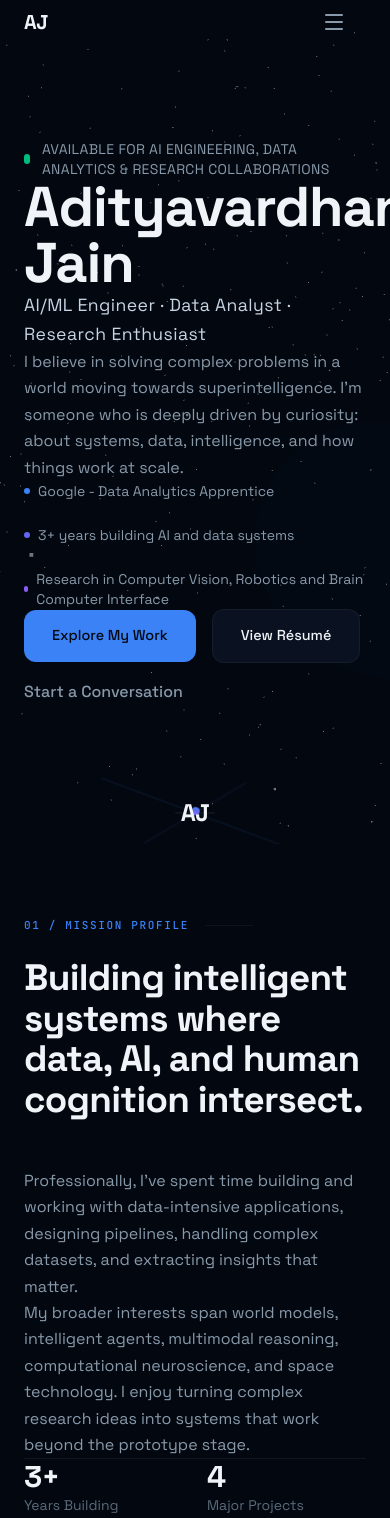
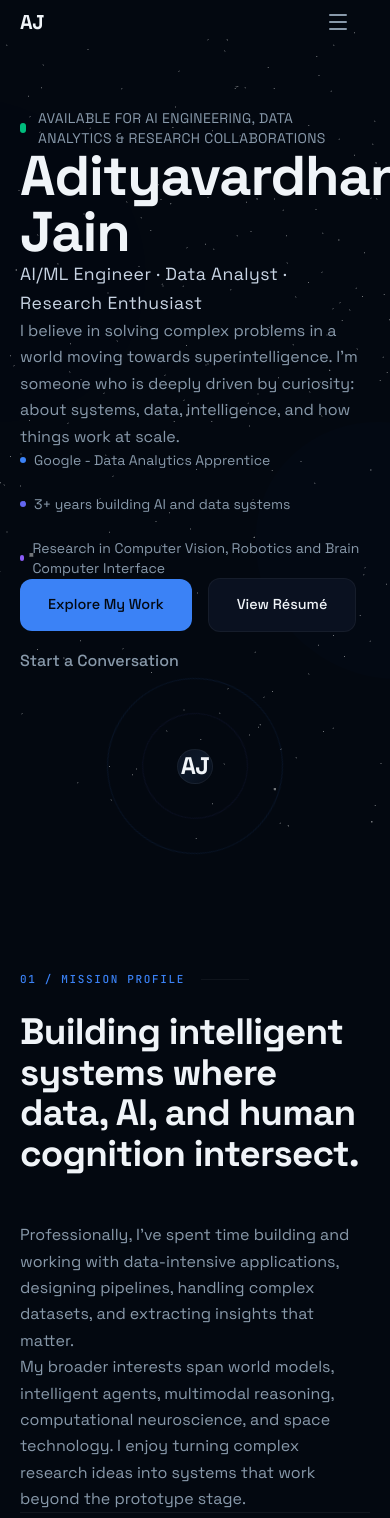
Before and after one commit to Adityavardhanjain/adityavardhanjain, a Next.js app: page / in a window 390 px wide. Shown: the top 1518 px of the page. Built offline with nearby package versions, Linux system fonts and the light colour scheme.

Commit message:
Improve mobile portfolio layout

```diff
--- a/src/app/globals.css
+++ b/src/app/globals.css
@@ -126,32 +126,6 @@ body {
 }
 
 /* ========================================
-   BASE RESET
-   ======================================== */
-*, *::before, *::after {
-  margin: 0;
-  padding: 0;
-  box-sizing: border-box;
-}
-
-html {
-  scroll-behavior: smooth;
-  -webkit-text-size-adjust: 100%;
-}
-
-body {
-  background: var(--bg-primary);
-  color: var(--text-primary);
-  font-family: var(--font-space-grotesk), system-ui, sans-serif;
-  font-size: var(--text-body);
-  line-height: var(--leading-body);
-  -webkit-font-smoothing: antialiased;
-  -moz-osx-font-smoothing: grayscale;
-  min-height: 100dvh;
-  overflow-x: hidden;
-}
-
-/* ========================================
    PAGE CONTAINER SYSTEM
    Per specification: width: min(1180px, calc(100% - 48px))
    ======================================== */
@@ -190,6 +164,18 @@ body {
   max-width: var(--container-max);
   margin-inline: auto;
   padding-inline: var(--container-padding);
+}
+
+.command-center__mobile-orbit {
+  display: flex;
+  justify-content: center;
+  padding-top: 0.75rem;
+}
+
+.command-center__orbit-shell {
+  position: relative;
+  width: min(52vw, 11rem);
+  aspect-ratio: 1;
 }
 
 /* ========================================
@@ -730,7 +716,7 @@ body {
 
 /* Mobile research interest grid */
 .research-interest-grid {
-  display: grid;
+  display: none;
   grid-template-columns: repeat(2, minmax(0, 1fr));
   gap: 12px;
   margin-top: 24px;
@@ -767,7 +753,7 @@ body {
 }
 
 /* Responsive Research Layout */
-@media (max-width: 850px) {
+@media (max-width: 1023px) {
   .research-layout {
     grid-template-columns: 1fr;
   }
@@ -780,12 +766,34 @@ body {
     display: none;
   }
 
-  .research-interest-grid {
+  .research-mobile-fallback {
     display: grid;
   }
 }
 
 @media (max-width: 600px) {
+  :root {
+    --container-padding: 1.25rem;
+    --section-padding: clamp(3.75rem, 14vw, 5rem);
+  }
+
+  .page-container {
+    width: min(var(--container-max), calc(100% - 2.5rem));
+  }
+
+  .command-center {
+    align-items: flex-start;
+  }
+
+  .command-center .container-content {
+    padding-top: 6.75rem;
+    padding-bottom: 3.5rem;
+  }
+
+  .command-center__mobile-orbit {
+    padding-top: 0.25rem;
+  }
+
   .research-interest-grid {
     grid-template-columns: 1fr;
   }
--- a/src/components/CommandCenter.tsx
+++ b/src/components/CommandCenter.tsx
@@ -7,7 +7,7 @@ export default function CommandCenter() {
   const { hero } = content;
 
   return (
-    <section id="home" className="min-h-[100svh] flex items-center relative overflow-hidden">
+    <section id="home" className="command-center min-h-[100svh] flex items-center relative overflow-hidden">
       {/* Subtle atmospheric glow */}
       <div className="absolute inset-0 pointer-events-none overflow-hidden">
         <div className="absolute top-1/3 left-1/2 -translate-x-1/2 -translate-y-1/2 w-[150vw] h-[150vw] bg-gradient-radial from-[rgba(59,130,246,0.03)] via-transparent to-transparent" />
@@ -84,12 +84,24 @@ export default function CommandCenter() {
                 )
               ))}
             </div>
+
+            {/* Keeping this in normal document flow prevents it from colliding with
+                longer hero copy on short mobile screens. */}
+            <div className="command-center__mobile-orbit lg:hidden" aria-hidden="true">
+              <div className="command-center__orbit-shell">
+                <div className="absolute inset-0 rounded-full border border-[rgba(59,130,246,0.10)] animate-orbital" style={{ animationDuration: '120s' }} />
+                <div className="absolute inset-[20%] rounded-full border border-[rgba(99,102,241,0.08)] animate-orbital-reverse" style={{ animationDuration: '80s' }} />
+                <div className="absolute inset-[40%] rounded-full bg-gradient-to-br from-[#0a1120] via-[#0d1828] to-[#060c18] border border-[rgba(255,255,255,0.06)] flex items-center justify-center">
+                  <span className="text-2xl font-bold text-[#f0f4f8] tracking-tight">AJ</span>
+                </div>
+              </div>
+            </div>
           </div>
 
           {/* Right Column - 40% width - Orbital Visual */}
           <div className="hidden lg:flex lg:col-span-2 items-center justify-center relative">
             <div
-              className="relative w-full"
+              className="relative w-full aspect-square"
               style={{ maxWidth: 'min(100%, 360px)' }}
             >
               {/* Outermost atmospheric glow - lower contrast per spec */}
@@ -135,29 +147,6 @@ export default function CommandCenter() {
         </div>
       </div>
 
-      {/* Mobile Orbital - smaller, below content */}
-      <div className="lg:hidden absolute bottom-8 left-1/2 -translate-x-1/2 flex items-center justify-center">
-        <div
-          className="relative"
-          style={{ width: 'min(60vw, 200px)' }}
-        >
-          <div className="absolute inset-0 rounded-full border border-[rgba(59,130,246,0.06)] animate-orbital" style={{ animationDuration: '120s' }}>
-            <div className="absolute -top-1.5 left-1/2 -translate-x-1/2 w-2 h-2">
-              <div className="w-2 h-2 rounded-full bg-gradient-to-br from-[#3b82f6] to-[#6366f1]" />
-            </div>
-          </div>
-          <div className="absolute inset-[20%] rounded-full border border-[rgba(99,102,241,0.05)] animate-orbital-reverse" style={{ animationDuration: '80s' }}>
-            <div className="absolute -top-1 left-1/2 -translate-x-1/2 w-1.5 h-1.5">
-              <div className="w-1.5 h-1.5 rounded-full bg-[#6366f1]" />
-            </div>
-          </div>
-          <div className="absolute inset-[40%] rounded-full bg-gradient-to-br from-[#0a1120] via-[#0d1828] to-[#060c18] border border-[rgba(255,255,255,0.05)]">
-            <div className="absolute inset-0 flex items-center justify-center">
-              <span className="text-2xl font-bold text-[#f0f4f8] tracking-tight">AJ</span>
-            </div>
-          </div>
-        </div>
-      </div>
     </section>
   );
 }
--- a/src/components/MissionArchive.tsx
+++ b/src/components/MissionArchive.tsx
@@ -399,7 +399,7 @@ export default function MissionArchive() {
   const additional = featured.slice(3);
 
   return (
-    <section id="projects" className="py-[var(--section-spacing)] relative">
+    <section id="projects" className="section relative">
       {/* Readability mask behind content */}
       <div className="absolute inset-0 pointer-events-none bg-gradient-radial from-transparent via-[rgba(3,8,16,0.3)] to-transparent" />
 
@@ -416,7 +416,7 @@ export default function MissionArchive() {
         </div>
 
         <div className="mb-8 sm:mb-12">
-          <h2 className="text-section-heading font-bold text-[#f0f4f8] mb-4">{projectsContent.title}</h2>
+          <h2 className="text-section-title font-bold text-[#f0f4f8] mb-4">{projectsContent.title}</h2>
           <p className="text-[#8899aa] text-body max-w-2xl text-wrap">
             {projectsContent.subtitle}
           </p>
--- a/src/components/ResearchLab.tsx
+++ b/src/components/ResearchLab.tsx
@@ -208,7 +208,7 @@ function ResearchConstellation({ directions }: { directions: ResearchDirection[]
       )}
 
       {/* Mobile fallback - research interest grid */}
-      <div className="research-interest-grid md:hidden">
+      <div className="research-interest-grid research-mobile-fallback">
         {directions.slice(0, 6).map((direction) => (
           <div
             key={direction.id}
--- a/src/components/TransmissionCenter.tsx
+++ b/src/components/TransmissionCenter.tsx
@@ -3,7 +3,6 @@
 import { useState } from 'react';
 import { Send } from 'lucide-react';
 import { GithubIcon, LinkedinIcon, MailIcon } from '@/components/ui/SocialIcons';
-import { siteConfig } from '@/lib/data';
 import content from '@/lib/content';
 
 export default function TransmissionCenter() {
```
